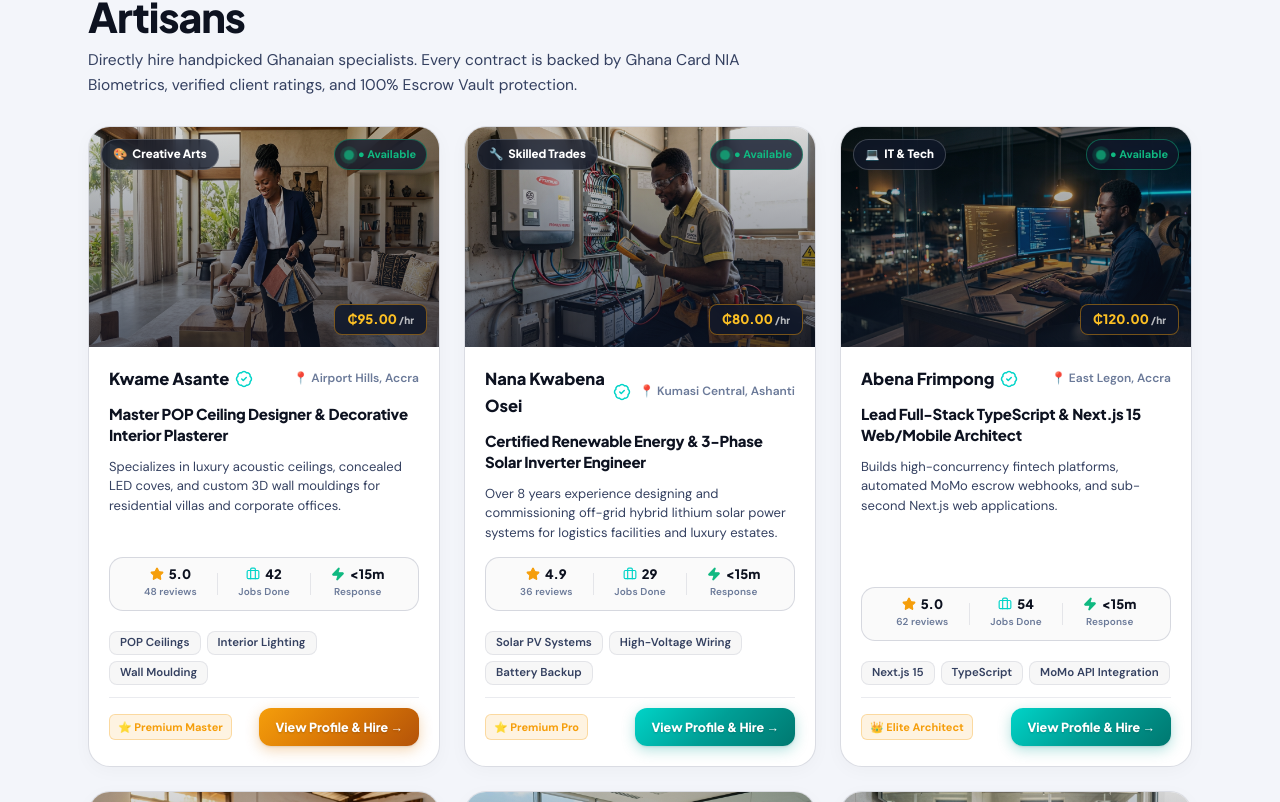
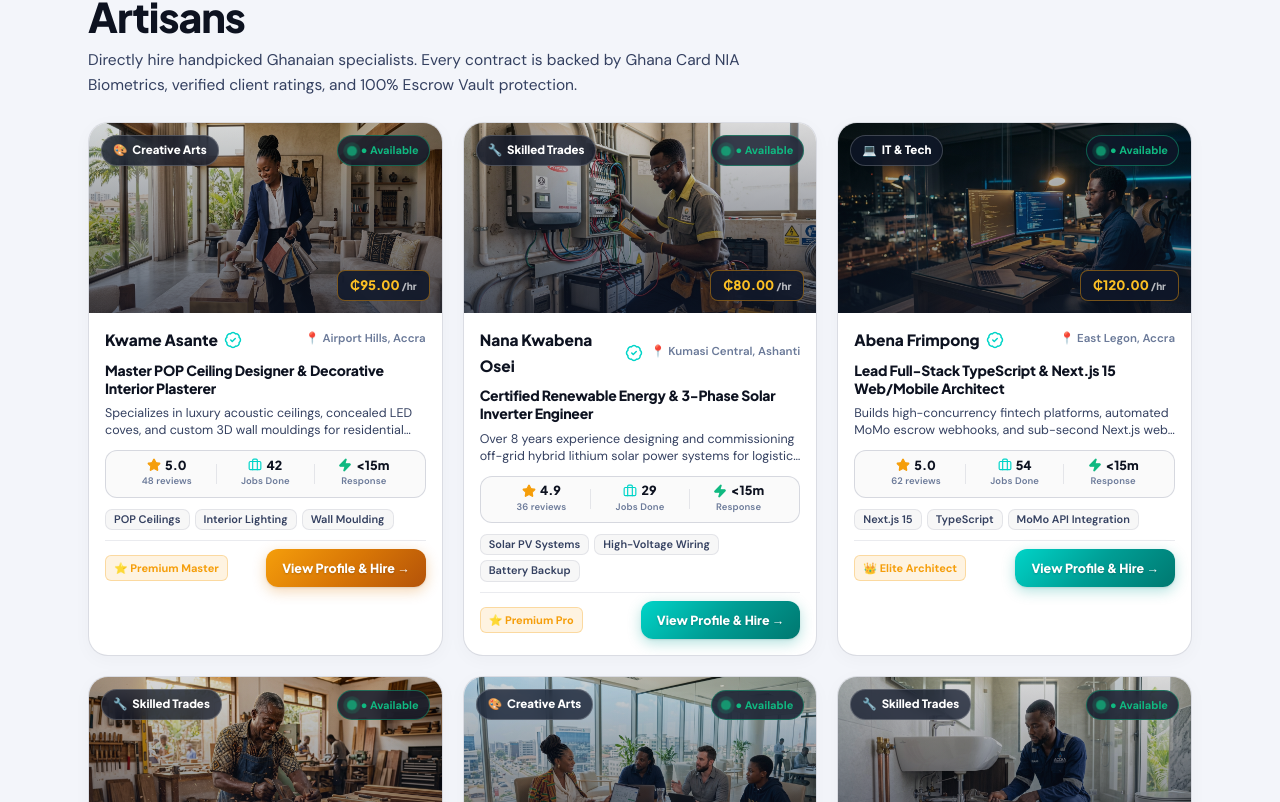
Before and after one commit to JoeVardyGC/GigGhana, a Next.js app: page / in a window 1280 px wide. Shown: the part 938-1740 px from the top of the page. Built offline with nearby package versions, Linux system fonts and the light colour scheme.

Commit message:
feat(talent): compact provider card structure to close up dead vertical space

```diff
--- a/app/globals.css
+++ b/app/globals.css
@@ -1981,18 +1981,17 @@ html.dark .rjh-trust-ribbon, [data-theme="dark"] .rjh-trust-ribbon {
 .artisan-grid {
   display: grid;
   grid-template-columns: repeat(3, 1fr);
-  gap: 24px;
-  margin-top: 28px;
+  gap: 20px;
+  margin-top: 24px;
 }
 
 /* Studio Portfolio Card Container (Clean Neutral Aesthetic) */
 .artisan-studio-card {
-  border-radius: 22px;
+  border-radius: 20px;
   background: var(--surface);
   border: 1px solid var(--bd2);
   display: flex;
   flex-direction: column;
-  height: 100%;
   overflow: hidden;
   position: relative;
   transition: all 0.26s cubic-bezier(0.16, 1, 0.3, 1);
@@ -2006,7 +2005,7 @@ html.dark .artisan-studio-card, [data-theme="dark"] .artisan-studio-card {
 }
 
 .artisan-studio-card:hover {
-  transform: translateY(-5px);
+  transform: translateY(-4px);
   border-color: rgba(245, 158, 11, 0.45);
   box-shadow: 0 16px 36px rgba(0, 0, 0, 0.1), 0 0 25px rgba(245, 158, 11, 0.12);
 }
@@ -2016,10 +2015,10 @@ html.dark .artisan-studio-card:hover, [data-theme="dark"] .artisan-studio-card:h
   box-shadow: 0 18px 40px rgba(0, 0, 0, 0.5), 0 0 30px rgba(245, 158, 11, 0.15);
 }
 
-/* Card Visual Profile Image Box (Expanded Direct Portrait Showcase) */
+/* Card Visual Profile Image Box (Compact Portrait Showcase) */
 .artisan-cover-wrap {
   position: relative;
-  height: 220px;
+  height: 190px;
   width: 100%;
   overflow: hidden;
   background: linear-gradient(135deg, #1E293B, #0F172A);
@@ -2101,13 +2100,12 @@ html.dark .artisan-studio-card:hover, [data-theme="dark"] .artisan-studio-card:h
   font-family: var(--fm);
 }
 
-/* Card Body (Starts Cleanly Underneath the Visual Photo Box) */
+/* Card Body (Compact & Snug Around Content) */
 .artisan-studio-body {
-  padding: 18px 20px 20px;
+  padding: 14px 16px 16px;
   display: flex;
   flex-direction: column;
-  gap: 12px;
-  flex-grow: 1;
+  gap: 8px;
 }
 
 .artisan-name-row {
@@ -2118,7 +2116,7 @@ html.dark .artisan-studio-card:hover, [data-theme="dark"] .artisan-studio-card:h
 }
 
 .artisan-name-title {
-  font-size: 16.5px;
+  font-size: 15.5px;
   font-weight: 800;
   color: var(--tx);
   font-family: var(--fm);
@@ -2128,7 +2126,7 @@ html.dark .artisan-studio-card:hover, [data-theme="dark"] .artisan-studio-card:h
 }
 
 .artisan-location-txt {
-  font-size: 12px;
+  font-size: 11.5px;
   color: var(--tx-3);
   font-weight: 550;
   display: flex;
@@ -2138,10 +2136,10 @@ html.dark .artisan-studio-card:hover, [data-theme="dark"] .artisan-studio-card:h
 }
 
 .artisan-studio-headline {
-  font-size: 15px;
+  font-size: 14px;
   font-weight: 750;
   color: var(--tx);
-  line-height: 1.35;
+  line-height: 1.3;
   margin: 0;
   letter-spacing: -0.015em;
 }
@@ -2157,11 +2155,14 @@ html.dark .artisan-studio-card:hover, [data-theme="dark"] .artisan-studio-card:h
 }
 
 .artisan-studio-bio {
-  font-size: 13px;
+  font-size: 12.5px;
   color: var(--tx-2);
-  line-height: 1.5;
+  line-height: 1.4;
   margin: 0;
-  flex-grow: 1;
+  display: -webkit-box;
+  -webkit-line-clamp: 2;
+  -webkit-box-orient: vertical;
+  overflow: hidden;
 }
 
 /* Performance Stats Strip (Modern Segmented Metric Capsule) */
@@ -2171,9 +2172,9 @@ html.dark .artisan-studio-card:hover, [data-theme="dark"] .artisan-studio-card:h
   justify-content: space-between;
   background: rgba(0, 0, 0, 0.02);
   border: 1px solid var(--bd2);
-  border-radius: 14px;
-  padding: 9px 14px;
-  margin: 3px 0 6px;
+  border-radius: 12px;
+  padding: 7px 12px;
+  margin: 2px 0;
 }
 
 html.dark .artisan-stats-strip, [data-theme="dark"] .artisan-stats-strip {
@@ -2193,8 +2194,8 @@ html.dark .artisan-stats-strip, [data-theme="dark"] .artisan-stats-strip {
   display: flex;
   align-items: center;
   justify-content: center;
-  gap: 5px;
-  font-size: 13px;
+  gap: 4px;
+  font-size: 12.5px;
   font-weight: 800;
   color: var(--tx);
   font-family: var(--fm);
@@ -2202,16 +2203,16 @@ html.dark .artisan-stats-strip, [data-theme="dark"] .artisan-stats-strip {
 }
 
 .artisan-strip-lbl {
-  font-size: 10px;
+  font-size: 9.5px;
   font-weight: 550;
   color: var(--tx-3);
-  margin-top: 3px;
+  margin-top: 2px;
   letter-spacing: 0.01em;
 }
 
 .artisan-strip-divider {
   width: 1px;
-  height: 22px;
+  height: 20px;
   background: var(--bd2);
   opacity: 0.6;
 }
@@ -2224,18 +2225,18 @@ html.dark .artisan-strip-divider, [data-theme="dark"] .artisan-strip-divider {
 .artisan-skills-cloud {
   display: flex;
   flex-wrap: wrap;
-  gap: 6px;
-  margin-top: 2px;
+  gap: 5px;
+  margin-top: 1px;
 }
 
 .artisan-skill-tag {
-  font-size: 11.5px;
+  font-size: 11px;
   font-weight: 600;
   color: var(--tx-2);
   background: rgba(0, 0, 0, 0.03);
   border: 1px solid var(--bd);
-  padding: 4px 10px;
-  border-radius: 8px;
+  padding: 3px 8px;
+  border-radius: 7px;
   transition: all 0.2s ease;
   line-height: 1.2;
 }
@@ -2257,10 +2258,10 @@ html.dark .artisan-skill-tag, [data-theme="dark"] .artisan-skill-tag {
   display: flex;
   align-items: center;
   justify-content: space-between;
-  gap: 12px;
-  padding-top: 10px;
+  gap: 10px;
+  padding-top: 8px;
   border-top: 1px solid var(--bd);
-  margin-top: auto;
+  margin-top: 2px;
 }
 
 .artisan-footer-tier {
```
